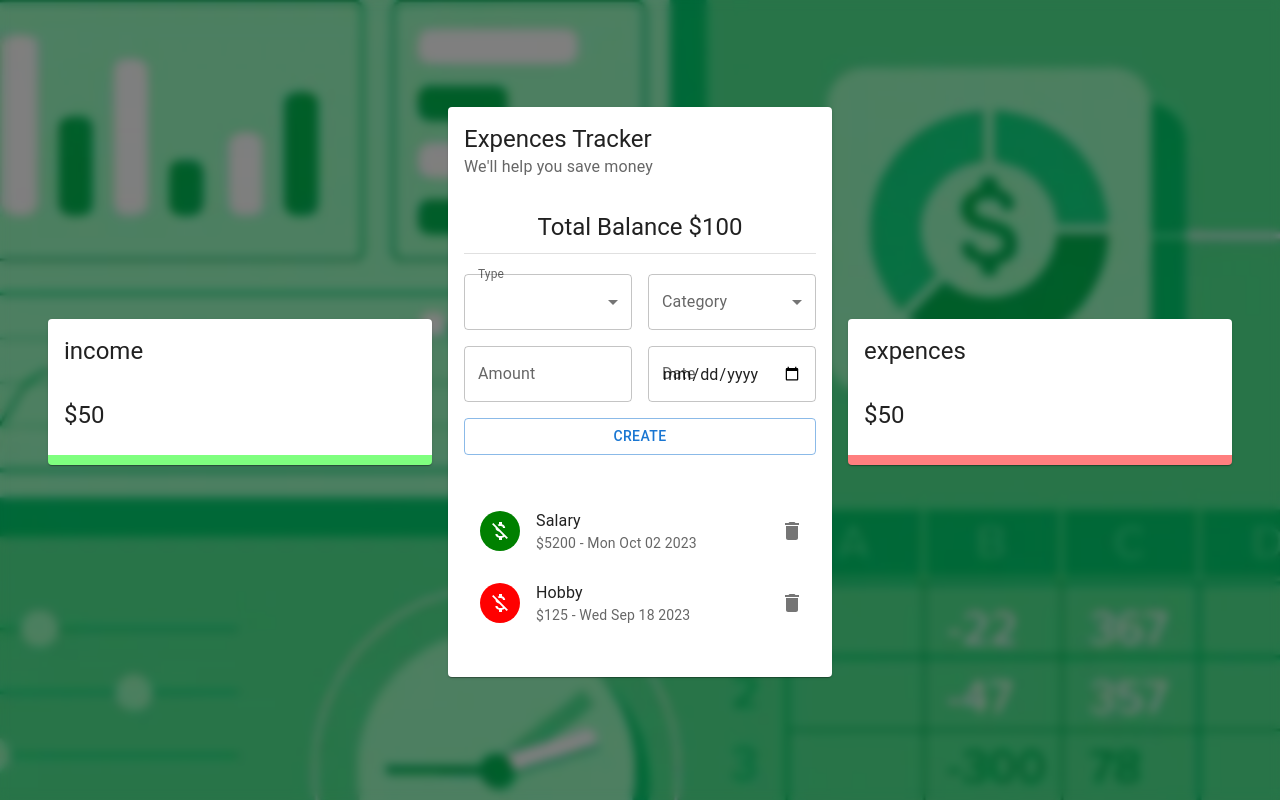
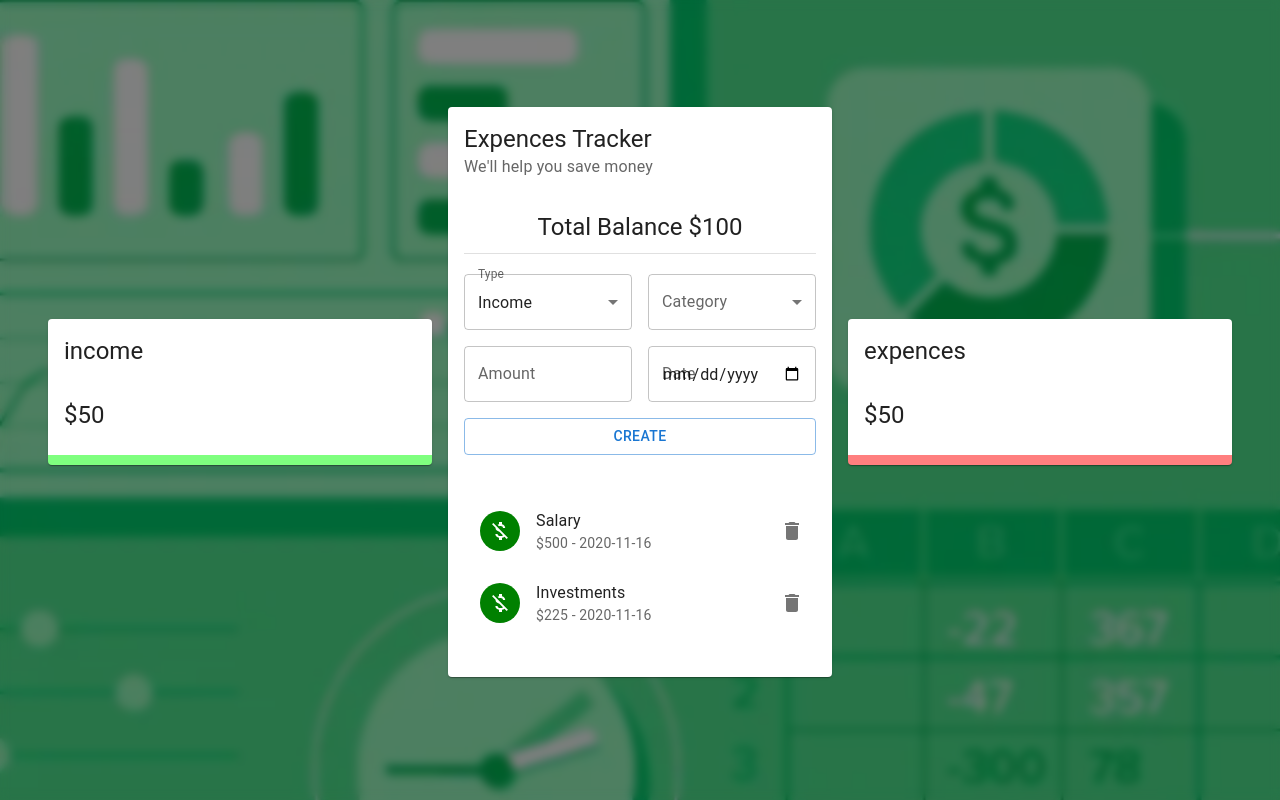
Before and after one commit to kolusnk/wydatki_app, a React (Vite) app: page / in a window 1280 px wide. Built offline with nearby package versions, Linux system fonts and the light colour scheme.

Commit message:
income n expences categories and date formatting

```diff
--- a/package.json
+++ b/package.json
@@ -20,7 +20,8 @@
     "react-chartjs-2": "^5.2.0",
     "react-dom": "^18.2.0",
     "styled-components": "^5.3.11",
-    "uuid": "^9.0.1"
+    "uuid": "^9.0.1",
+    "uuidv4": "^6.2.13"
   },
   "devDependencies": {
     "@types/react": "^18.2.15",
--- a/src/components/Main/Form/Form.jsx
+++ b/src/components/Main/Form/Form.jsx
@@ -1,6 +1,8 @@
 import React, { useState, useContext, useEffect } from "react";
 import { ExpenseTrackerContext } from "../../../context/context";
 import { v4 as uuidv4 } from "uuid";
+import { incomeCategories, expenseCategories } from "../../../constants/categories";
+import dateFormat from "../../../utils/dateFormat";
 import {
   TextField,
   Typography,
@@ -16,7 +18,7 @@
   amount: "",
   category: "",
   type: "Income",
-  date: new Date(),
+  date: dateFormat(new Date()),
 };
 
 function Form() {
@@ -24,10 +26,12 @@
   const { addTransaction } = useContext(ExpenseTrackerContext);
 
   const createTransaction = () => {
-    const transaction = { ...formData, amount: Number(formData.amount), id: uuidv4 };
+    const transaction = { ...formData, amount: Number(formData.amount), id: uuidv4() };
     addTransaction(transaction);
     setFormData(initialState);
   };
+
+  const selectedCategories = formData.type === "Income" ? incomeCategories : expenseCategories;
 
   return (
     <Grid container spacing={2}>
@@ -38,8 +42,8 @@
             value={formData.type}
             onChange={(e) => setFormData({ ...formData, type: e.target.value })}
           >
-            <MenuItem value='income'>Income</MenuItem>
-            <MenuItem value='expence'>Expence</MenuItem>
+            <MenuItem value='Income'>Income</MenuItem>
+            <MenuItem value='Expense'>Expense</MenuItem>{" "}
           </Select>
         </FormControl>
       </Grid>
@@ -50,9 +54,11 @@
             value={formData.category}
             onChange={(e) => setFormData({ ...formData, category: e.target.value })}
           >
-            <MenuItem value='business'>Business</MenuItem>
-            <MenuItem value='hobby'>Hobby</MenuItem>
-            <MenuItem value='salary'>Salary</MenuItem>
+            {selectedCategories.map((category) => (
+              <MenuItem key={category.type} value={category.type}>
+                {category.type}
+              </MenuItem>
+            ))}
           </Select>
         </FormControl>
       </Grid>
@@ -66,8 +72,15 @@
         />
       </Grid>
       <Grid item xs={6}>
-        <TextField fullWidth label='Date' type='date' value={""} />
+        <TextField
+          fullWidth
+          type='date'
+          label='Date'
+          // value={formData.date}
+          onChange={(e) => setFormData({ ...formData, date: dateFormat(e.target.value) })}
+        />
       </Grid>
+
       <Grid item xs={12}>
         <Button variant='outlined' color='primary' onClick={createTransaction} fullWidth>
           Create
--- a/src/components/Main/List/List.jsx
+++ b/src/components/Main/List/List.jsx
@@ -1,36 +1,41 @@
-import React, { useContext } from 'react';
-import { List as MUIList, ListItem, ListItemAvatar, Avatar, ListItemText, ListItemSecondaryAction, IconButton, Slide } from '@mui/material';
-import DeleteIcon from '@mui/icons-material/Delete';
-import MoneyOffIcon from '@mui/icons-material/MoneyOff';
-import { ExpenseTrackerContext } from '../../../context/context';
-
-
+import React, { useContext } from "react";
+import {
+  List as MUIList,
+  ListItem,
+  ListItemAvatar,
+  Avatar,
+  ListItemText,
+  ListItemSecondaryAction,
+  IconButton,
+  Slide,
+} from "@mui/material";
+import DeleteIcon from "@mui/icons-material/Delete";
+import MoneyOffIcon from "@mui/icons-material/MoneyOff";
+import { ExpenseTrackerContext } from "../../../context/context";
 
 function List() {
-
-  const globalState = useContext(ExpenseTrackerContext);
-
-  const transactions = [
-    { id: 1, type: "Income", category: "Salary", amount: 5200, date: "Mon Oct 02 2023"},
-    { id: 2, type: "Expences", category: "Hobby", amount: 125, date: "Wed Sep 18 2023"},
-    { id: 3, type: "Expences", category: "Investments", amount: 650, date: "Fri Jan 29 2023"},
-  ];
-
-
+  const { transactions, deleteTransaction } = useContext(ExpenseTrackerContext);
 
   return (
-    <MUIList dense={false} sx={{ maxHeight: '150px', overflow: 'auto'}} >
+    <MUIList dense={false} sx={{ maxHeight: "150px", overflow: "auto" }}>
       {transactions.map((transaction) => (
-        <Slide direction="down" in mountOnEnter unmountOnExit key={transaction.id}>
+        <Slide direction='down' in mountOnEnter unmountOnExit key={transaction.id}>
           <ListItem>
             <ListItemAvatar>
-                <Avatar sx={{backgroundColor: transaction.type === "Income" ? 'green' : 'red'}}>
-                    <MoneyOffIcon />
-                </Avatar>
+              <Avatar sx={{ backgroundColor: transaction.type === "Income" ? "green" : "red" }}>
+                <MoneyOffIcon />
+              </Avatar>
             </ListItemAvatar>
-            <ListItemText primary={transaction.category} secondary={`$${transaction.amount} - ${transaction.date}`}/>
+            <ListItemText
+              primary={transaction.category}
+              secondary={`$${transaction.amount} - ${transaction.date}`}
+            />
             <ListItemSecondaryAction>
-              <IconButton edge="end" aria-label="delete">
+              <IconButton
+                edge='end'
+                aria-label='delete'
+                onClick={() => deleteTransaction(transaction.id)}
+              >
                 <DeleteIcon />
               </IconButton>
             </ListItemSecondaryAction>
@@ -38,7 +43,7 @@
         </Slide>
       ))}
     </MUIList>
-  )
+  );
 }
 
-export default List
+export default List;
--- a/src/components/Main/Main.jsx
+++ b/src/components/Main/Main.jsx
@@ -1,27 +1,28 @@
-import React from 'react'
-import { Card, CardHeader, CardContent, Typography, Grid, Divider } from '@mui/material'
-import Form from './Form/Form'
-import List from './List/List'
+import React from "react";
+import { Card, CardHeader, CardContent, Typography, Grid, Divider } from "@mui/material";
+import Form from "./Form/Form";
+import List from "./List/List";
 
 function Main() {
   return (
     <Card>
-        <CardHeader title="Expences Tracker" subheader="We'll help you save money"/>
+      <CardHeader title='Expences Tracker' subheader="We'll help you save money" />
       <CardContent>
-            <Typography align='center' variant='h5'>Total Balance $100</Typography>
-            <Divider sx={{ margin: '10px 0 20px' }}/>
-            <Form/>
+        <Typography align='center' variant='h5'>
+          Total Balance $100
+        </Typography>
+        <Divider sx={{ margin: "10px 0 20px" }} />
+        <Form />
       </CardContent>
       <CardContent>
-          <Grid containter spacing={2}>
+        <Grid container spacing={2}>
           <Grid item xs={12}>
-              <List/>
+            <List />
           </Grid>
-
         </Grid>
       </CardContent>
     </Card>
-  )
+  );
 }
 
-export default Main
+export default Main;
--- /dev/null
+++ b/src/constants/categories.js
@@ -0,0 +1,55 @@
+const incomeColors = [
+  "#123123",
+  "#154731",
+  "#165f40",
+  "#16784f",
+  "#14915f",
+  "#10ac6e",
+  "#0bc77e",
+  "#04e38d",
+  "#00ff9d",
+];
+const expenseColors = [
+  "#b50d12",
+  "#bf2f1f",
+  "#c9452c",
+  "#d3583a",
+  "#dc6a48",
+  "#e57c58",
+  "#ee8d68",
+  "#f79d79",
+  "#ffae8a",
+  "#cc474b",
+  "#f55b5f",
+];
+
+export const incomeCategories = [
+  { type: "Business", amount: 0, color: incomeColors[0] },
+  { type: "Investments", amount: 0, color: incomeColors[1] },
+  { type: "Extra income", amount: 0, color: incomeColors[2] },
+  { type: "Deposits", amount: 0, color: incomeColors[3] },
+  { type: "Lottery", amount: 0, color: incomeColors[4] },
+  { type: "Gifts", amount: 0, color: incomeColors[5] },
+  { type: "Salary", amount: 0, color: incomeColors[6] },
+  { type: "Savings", amount: 0, color: incomeColors[7] },
+  { type: "Rental income", amount: 0, color: incomeColors[8] },
+];
+
+export const expenseCategories = [
+  { type: "Bills", amount: 0, color: expenseColors[0] },
+  { type: "Car", amount: 0, color: expenseColors[1] },
+  { type: "Clothes", amount: 0, color: expenseColors[2] },
+  { type: "Travel", amount: 0, color: expenseColors[3] },
+  { type: "Food", amount: 0, color: expenseColors[4] },
+  { type: "Shopping", amount: 0, color: expenseColors[5] },
+  { type: "House", amount: 0, color: expenseColors[6] },
+  { type: "Entertainment", amount: 0, color: expenseColors[7] },
+  { type: "Phone", amount: 0, color: expenseColors[8] },
+  { type: "Pets", amount: 0, color: expenseColors[9] },
+  { type: "Other", amount: 0, color: expenseColors[10] },
+];
+
+export const resetCategories = () => {
+  incomeCategories.forEach((c) => (c.amount = 0));
+  expenseCategories.forEach((c) => (c.amount = 0));
+};
--- a/src/context/context.jsx
+++ b/src/context/context.jsx
@@ -1,5 +1,4 @@
 import React, { useReducer, createContext } from "react";
-
 import contextReducer from "./contextReducer";
 
 const initialState = JSON.parse(localStorage.getItem("transactions")) || [
@@ -79,6 +78,7 @@
 
   const addTransaction = (transaction) => {
     dispatch({ type: "ADD_TRANSACTION", payload: transaction });
+    console.log(transaction);
   };
 
   const balance = transactions.reduce(
--- /dev/null
+++ b/src/utils/dateFormat.js
@@ -0,0 +1,15 @@
+export default (date) => {
+  const d = new Date(date);
+  let month = `${d.getMonth() + 1}`;
+  let day = `${d.getDate()}`;
+  const year = d.getFullYear();
+
+  if (month.length < 2) {
+    month = `0${month}`;
+  }
+  if (day.length < 2) {
+    day = `0${day}`;
+  }
+
+  return [day, month, year].join("-");
+};
```
Also changed, not shown: 1 other file (tests, documents, lock files or other folders). Lines whose indentation alone changed are shown as unchanged.
